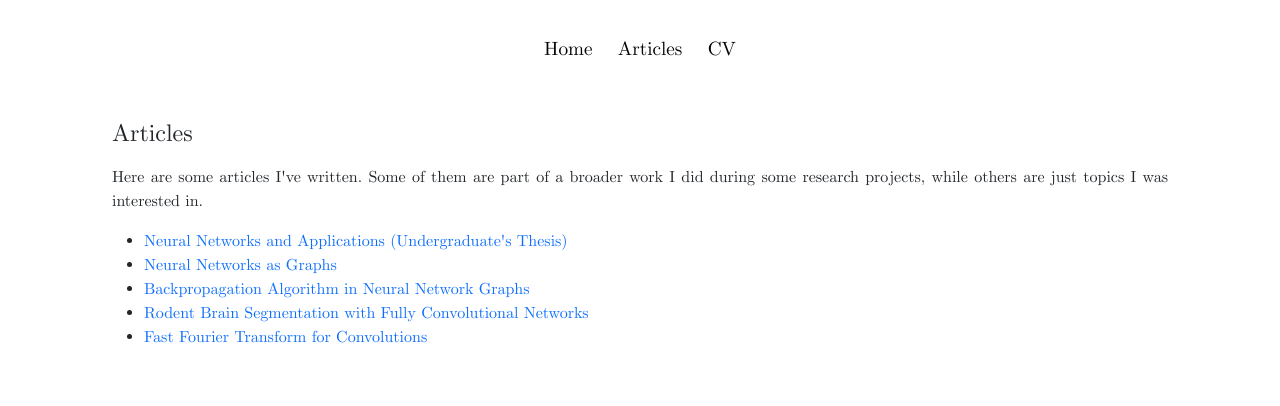
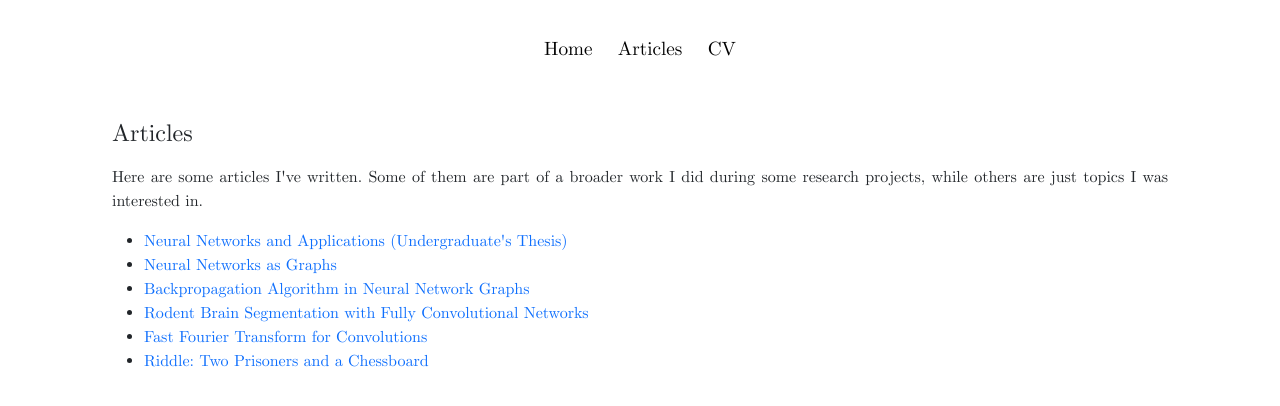
Before and after one commit to RoidaVinci/web, a Jekyll site: the page built from article.md, in a window 1280 px wide. Shown: the top 406 px of the page. Built offline with Jekyll 4.4.1, drawn with Linux system fonts in a browser that asks for light colours.

Commit message:
Update article.md

```diff
--- a/article.md
+++ b/article.md
@@ -18,6 +18,7 @@ permalink: /article/
                     <li><a href="../articles/backpropagation.html">Backpropagation Algorithm in Neural Network Graphs</a></li>
                     <li><a href="../articles/idis.html">Rodent Brain Segmentation with Fully Convolutional Networks</a></li>
                     <li><a href="../articles/fft.html">Fast Fourier Transform for Convolutions</a></li>
+                    <li><a href="../articles/escape_prison.html">Riddle: Two Prisoners and a Chessboard</a></li>
                 </ul>
             </div>
         </div>
```
